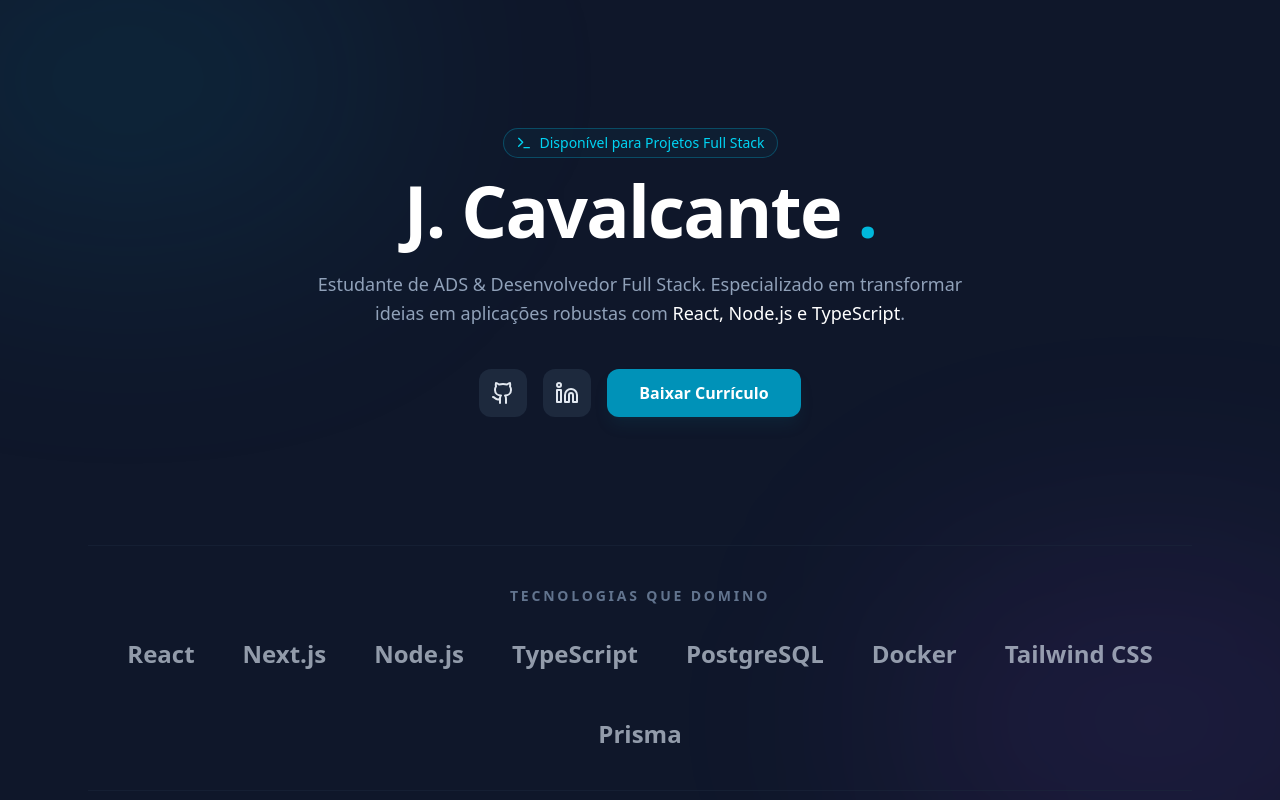
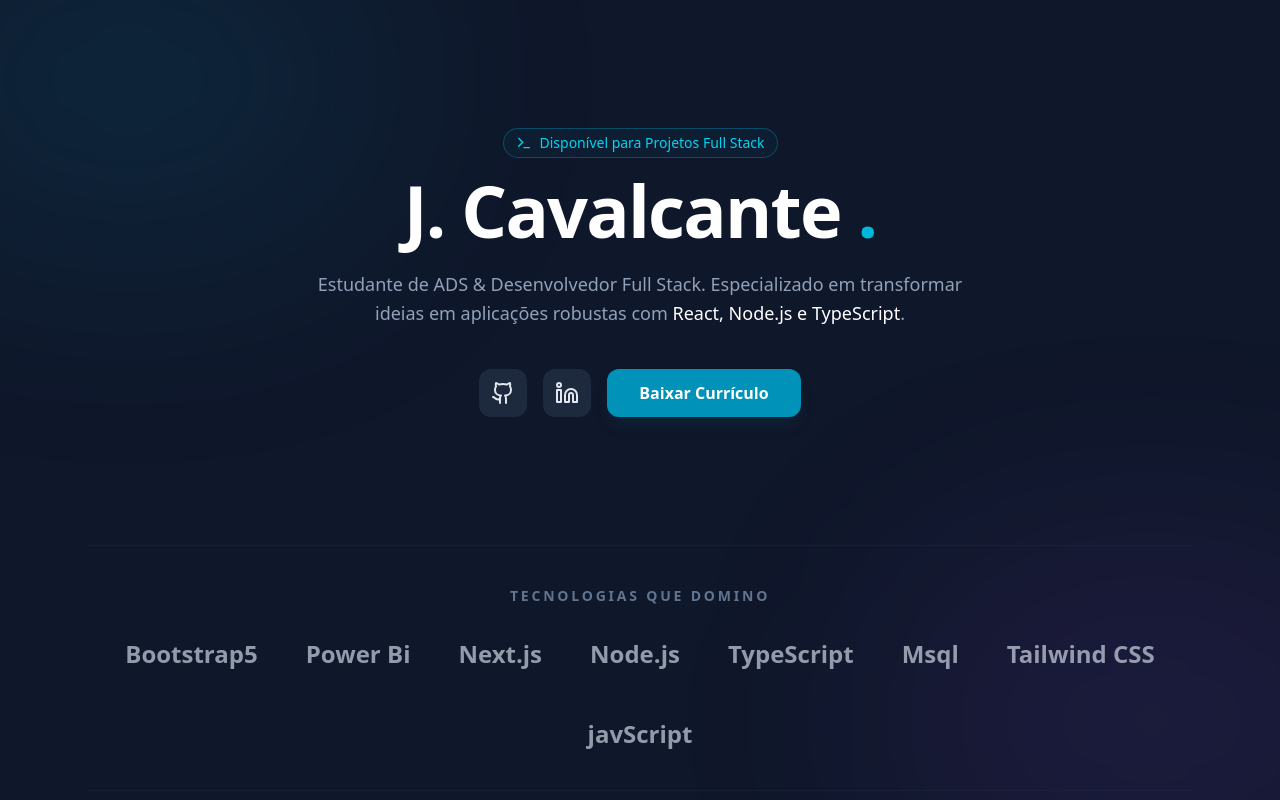
Before and after one commit to jcavalcante88/Portf-lio-, a Next.js app: page / in a window 1280 px wide. Shown: the top 800 px of the page. Built offline with nearby package versions, Linux system fonts and the light colour scheme.

Commit message:
Colocando conhecimento

```diff
--- a/components/TechStack.tsx
+++ b/components/TechStack.tsx
@@ -1,4 +1,4 @@
-const skills = ["React", "Next.js", "Node.js", "TypeScript", "PostgreSQL", "Docker", "Tailwind CSS", "Prisma"];
+const skills = ["Bootstrap5", "Power Bi", "Next.js", "Node.js", "TypeScript", "Msql", "Tailwind CSS", "javScript"];
 
 export default function TechStack() {
   return (
```
